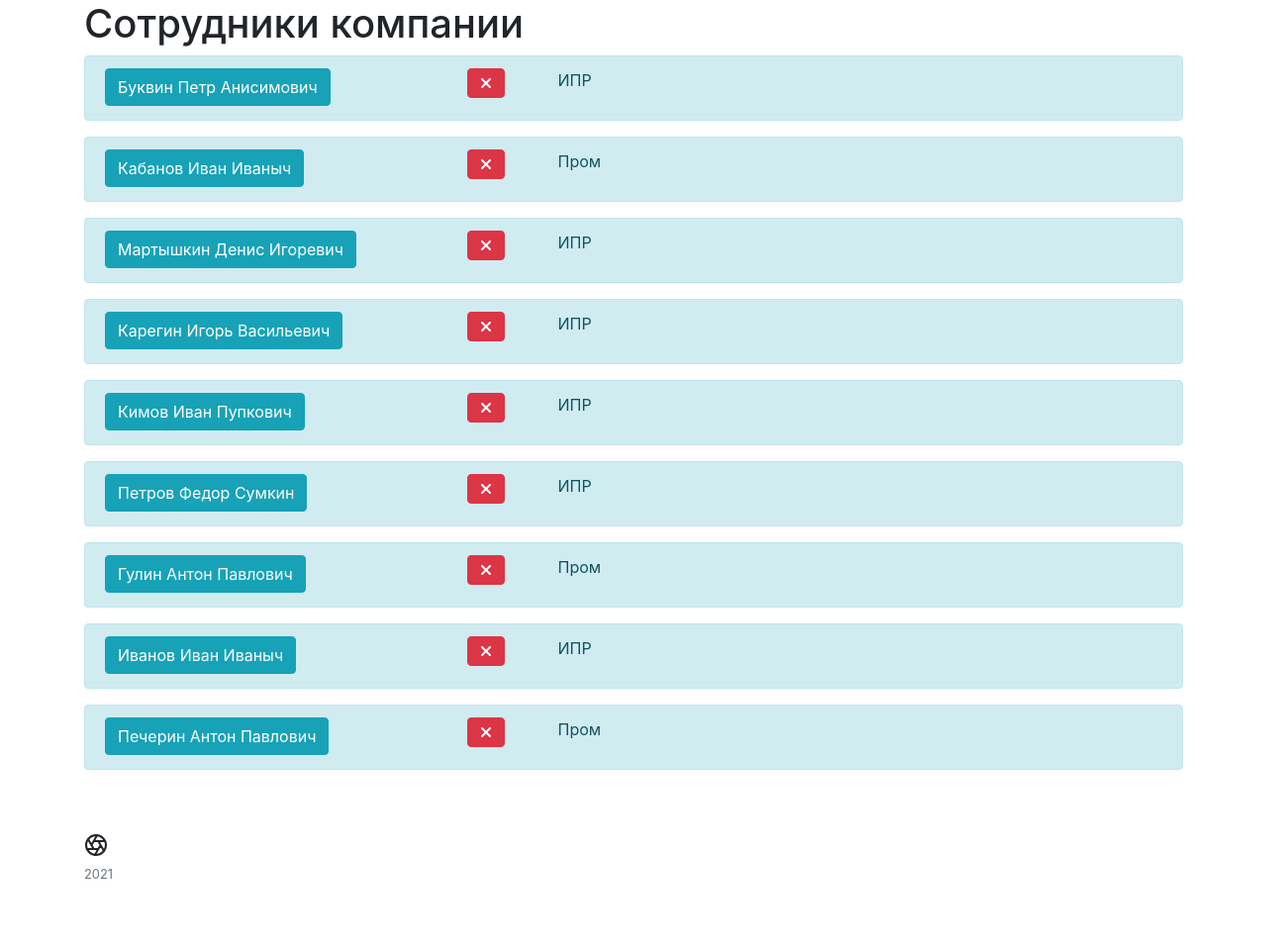
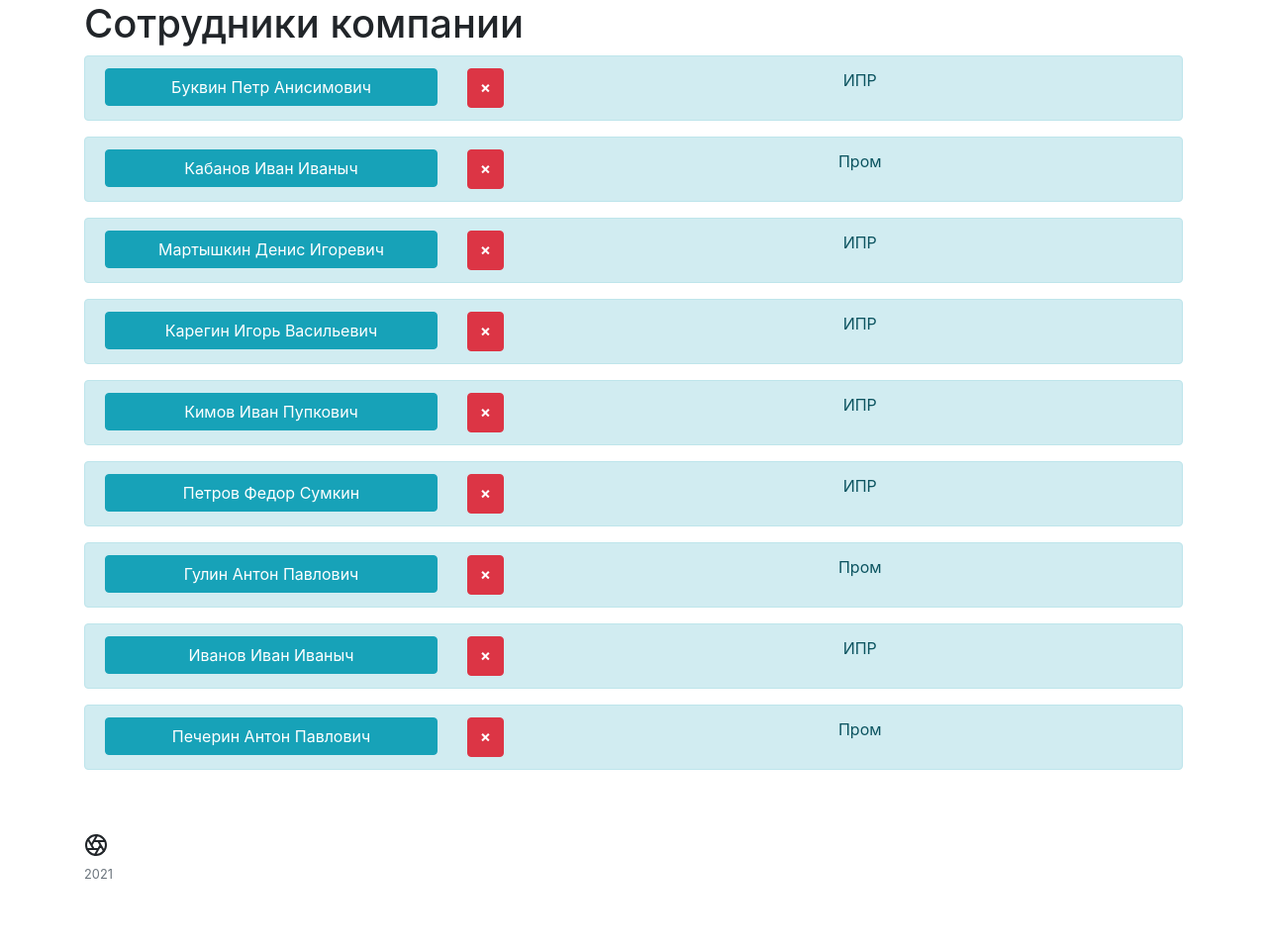
Before and after one commit to RuKey-Sys/Inventorisation, a Flask app: page / in a window 1280 px wide. Shown: the part 48-1005 px from the top of the page at 99% size. Run offline with Flask 2, Linux system fonts and the light colour scheme; data comes from the database, SQL or seed files in the repository; some libraries are stand-ins or nearby versions.

Commit message:
Change btns

```diff
--- a/templates/base.html
+++ b/templates/base.html
@@ -6,7 +6,7 @@
           content="width=device-width, user-scalable=no, initial-scale=1.0, maximum-scale=1.0, minimum-scale=1.0">
     <meta http-equiv="X-UA-Compatible" content="ie=edge">
     <link rel="stylesheet" href="https://stackpath.bootstrapcdn.com/bootstrap/4.5.2/css/bootstrap.min.css">
-    <script src="https://kit.fontawesome.com/d522cf66a0.js" crossorigin="anonymous"></script>
+
     <title>{% block title %}{% endblock %}</title>
 </head>
 <body>
--- a/templates/inventory.html
+++ b/templates/inventory.html
@@ -12,13 +12,13 @@
     <div class="alert alert-info">
         <div class="row">
             <div class="col-md-4">
-                <a class="btn btn-info" href="/inventory/{{ el.id }}">{{ el.title }}</a>
+                <a class="btn btn-info col" href="/inventory/{{ el.id }}">{{ el.title }}</a>
             </div>
-            <div class="col-1">
-                <a href="/inventory/{{ el.id }}/delete" class="btn btn-danger fa fa-times" aria-hidden="true"></a>
+            <div class="col-1 d-flex">
+                <a href="/inventory/{{ el.id }}/delete" class="btn btn-danger font-weight-bold">&#xD7;</a>
             </div>
             <div class="col">
-                <p>{{ el.intro }}</p>
+                <p class="text-center">{{ el.intro }}</p>
             </div>
 
         </div>
```
